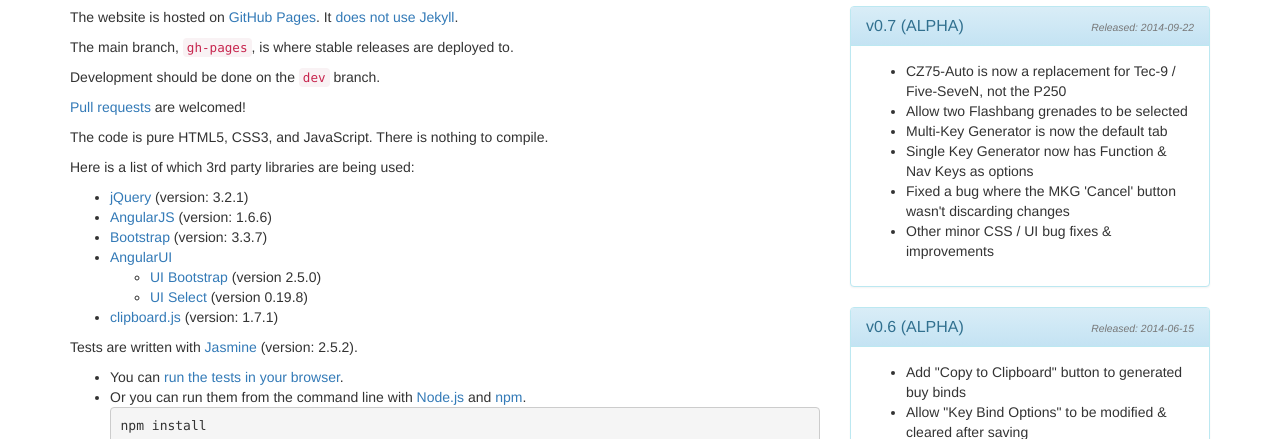
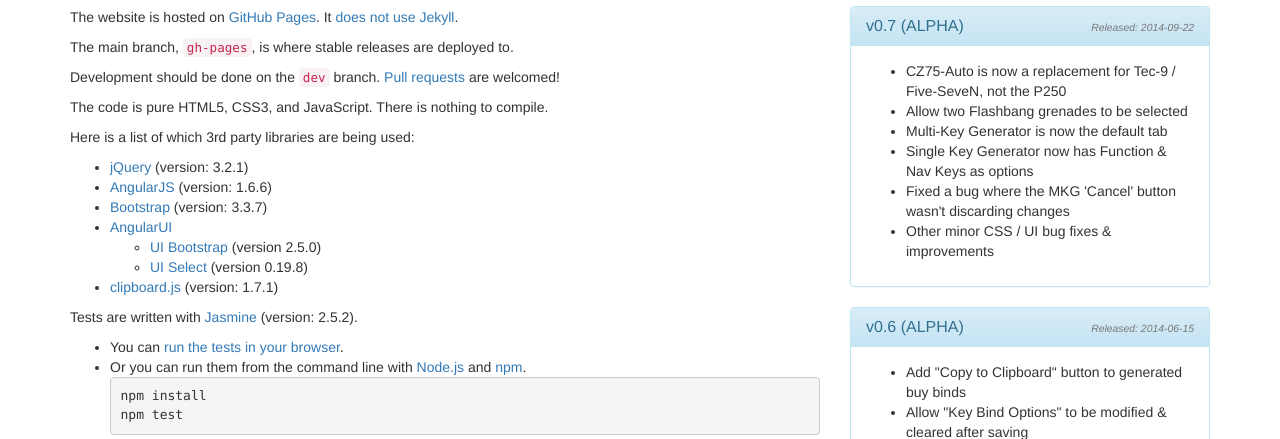
Before and after one commit to jessewebb/csgo-buynds, a website: page about.html in a window 1280 px wide. Shown: the part 1008-1447 px from the top of the page. Drawn offline with Linux system fonts and the light colour scheme.

Commit message:
Minor tweak to Dev Info in README/About text

```diff
--- a/about.html
+++ b/about.html
@@ -135,10 +135,10 @@
             <p>The main branch, <a id="aboutCsgoBuyndsGitHubPagesBranchLink" href="https://github.com/jessewebb/csgo-buynds/tree/gh-pages">
                 <code>gh-pages</code></a>, is where stable releases are deployed to.</p>
 
-            <p>Development should be done on the <a id="aboutCsgoBuyndsGitHubDevBranchLink" href="https://github.com/jessewebb/csgo-buynds/tree/dev">
-                <code>dev</code></a> branch.</p>
-
-            <p><a id="aboutCsgoBuyndsGitHubPullRequestsLink" href="https://github.com/jessewebb/csgo-buynds/pulls">Pull requests</a> are welcomed!</p>
+            <p>
+                Development should be done on the <a id="aboutCsgoBuyndsGitHubDevBranchLink" href="https://github.com/jessewebb/csgo-buynds/tree/dev"><code>dev</code></a> branch.
+                <a id="aboutCsgoBuyndsGitHubPullRequestsLink" href="https://github.com/jessewebb/csgo-buynds/pulls">Pull requests</a> are welcomed!
+            </p>
 
             <p>The code is pure HTML5, CSS3, and JavaScript. There is nothing to compile.</p>
 
```
Also changed, not shown: README.md.
